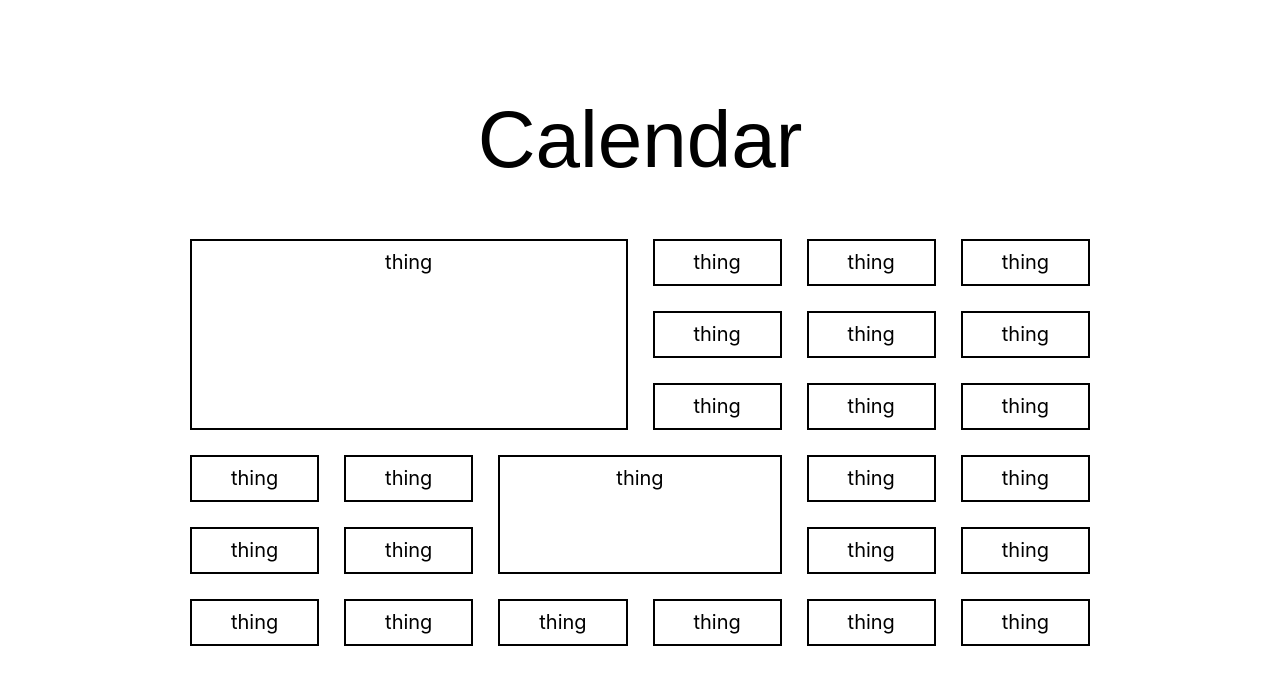
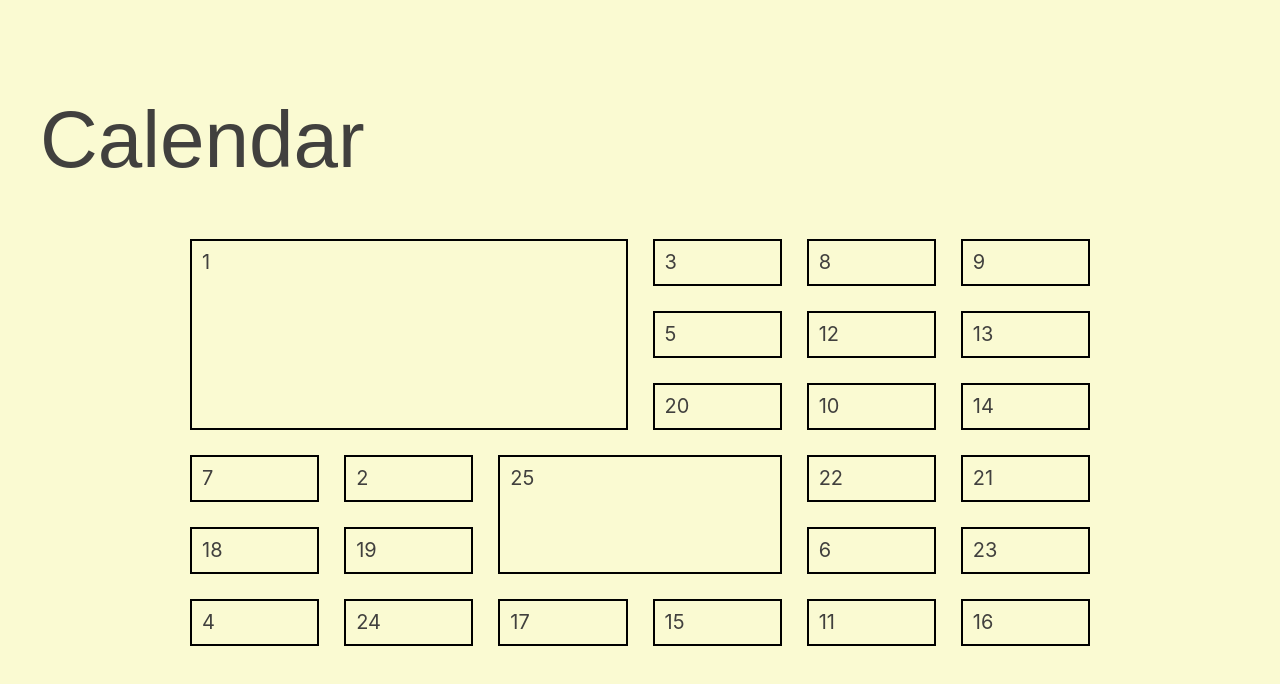
Before and after one commit to mupraj10/gif-app, a React (Create React App) app: page / in a window 1280 px wide. Shown: the top 684 px of the page. Built offline with nearby package versions, Linux system fonts and the light colour scheme; no server answers; a web font is replaced by a local one.

Commit message:
Container in place

```diff
--- a/src/App.js
+++ b/src/App.js
@@ -2,38 +2,17 @@ import React, { Component } from "react";
 import { connect } from "react-redux";
 
 import "./App.css";
-import Gallery from "./components/Gallery";
-import { fetchRandomGif } from "./actions/simpleAction";
+import CalendarPage from "./containers/CalendarPage";
 
 class App extends Component {
-  componentDidMount() {
-    this.props.loadData();
-  }
 
   render() {
     return (
-      <div className="App">
-        <Gallery />
+      <div>
+        <CalendarPage />
       </div>
     );
   }
 }
 
-const mapState = state => {
-  return {
-    gif: state.randomGif
-  };
-};
-
-const mapDispatch = dispatch => {
-  return {
-    loadData() {
-      dispatch(fetchRandomGif());
-    }
-  };
-};
-
-export default connect(
-  mapState,
-  mapDispatch
-)(App);
+export default connect()(App);
--- a/src/components/Gallery.js
+++ b/src/components/Gallery.js
@@ -1,8 +1,6 @@
 import React, { Component } from "react";
 import { connect } from "react-redux";
 import GridItem from "./GridItem";
-import Modal from "./Modal";
-import RandomGif from "./random-gif";
 
 import "./Gallery.css";
 import { fetchRandomGif } from "../actions/simpleAction";
@@ -10,20 +8,9 @@ import { fetchRandomGif } from "../actions/simpleAction";
 const items = 25;
 
 class Gallery extends Component {
-  state = {
-    show: false
-  };
-
-  openModalHandler = () => {
-    this.setState({
-      show: true
-    });
-  };
-
-  closeModalHandler = () => {
-    this.setState({
-      show: false
-    });
+  handleClick = () => {
+    this.props.openModal();
+    this.props.loadData();
   };
 
   generateGrid = () => {
@@ -40,29 +27,13 @@ class Gallery extends Component {
     return gridItems;
   };
 
-  handleClick = () => {
-    console.log("in handleClick");
-    this.openModalHandler();
-    this.props.loadData();
-  };
-
   render() {
     return (
       <div>
-        {this.state.show ? (
-          <div onClick={this.closeModalHandler} className="back-drop" />
-        ) : null}
         <div className="grid-container">
           <h1> Calendar</h1>
           <div className="grid">{this.generateGrid()}</div>
         </div>
-        <Modal
-            className="modal"
-            show={this.state.show}
-            close={this.closeModalHandler}
-          >
-            <RandomGif />
-          </Modal>
       </div>
     );
   }
--- a/src/components/GridItem.js
+++ b/src/components/GridItem.js
@@ -1,15 +1,14 @@
-import React, { Component } from "react";
+import React from "react";
 import { connect } from "react-redux";
 
-class GridItem extends Component {
-  render() {
-    return (
-      <div onClick={this.props.onClick} className={this.props.title}>
-thing
-      </div>
-    );
-  }
-}
+import {getDate } from '../utils/date';
 
+const GridItem = (props) => {
+  return (
+    <div onClick={props.onClick} className={props.title}>
+      {getDate(props.title)}
+    </div>
+  );
+};
 
 export default connect()(GridItem);
--- /dev/null
+++ b/src/containers/CalendarPage.js
@@ -0,0 +1,39 @@
+import React, { Component } from "react";
+import { connect } from "react-redux";
+import Modal from "../components/Modal";
+import RandomGif from "../components/random-gif";
+import Gallery from "../components/Gallery";
+
+class CalendarPage extends Component {
+  state = {
+    show: false
+  };
+
+  openModal = () => {
+    this.setState({
+      show: true
+    });
+  };
+
+  closeModal = () => {
+    this.setState({
+      show: false
+    });
+  };
+
+  render() {
+    return (
+      <div>
+        {this.state.show ? (
+          <div onClick={this.closeModal} className="back-drop" />
+        ) : null}
+        <Gallery openModal={this.openModal} />
+        <Modal className="modal" show={this.state.show} close={this.closeModal}>
+          <RandomGif />
+        </Modal>
+      </div>
+    );
+  }
+}
+
+export default connect()(CalendarPage);
--- a/src/index.css
+++ b/src/index.css
@@ -10,4 +10,5 @@ body {
     sans-serif;
   -webkit-font-smoothing: antialiased;
   -moz-osx-font-smoothing: grayscale;
+  background-color: lightgoldenrodyellow;
 }
--- /dev/null
+++ b/src/utils/date.js
@@ -0,0 +1,4 @@
+export function getDate(title) {
+    let date = Number(title.replace(/griditem-/gi, ''));
+    return date + 1;
+}
```
Also changed, not shown: src/App.css (+0 -29 lines).
